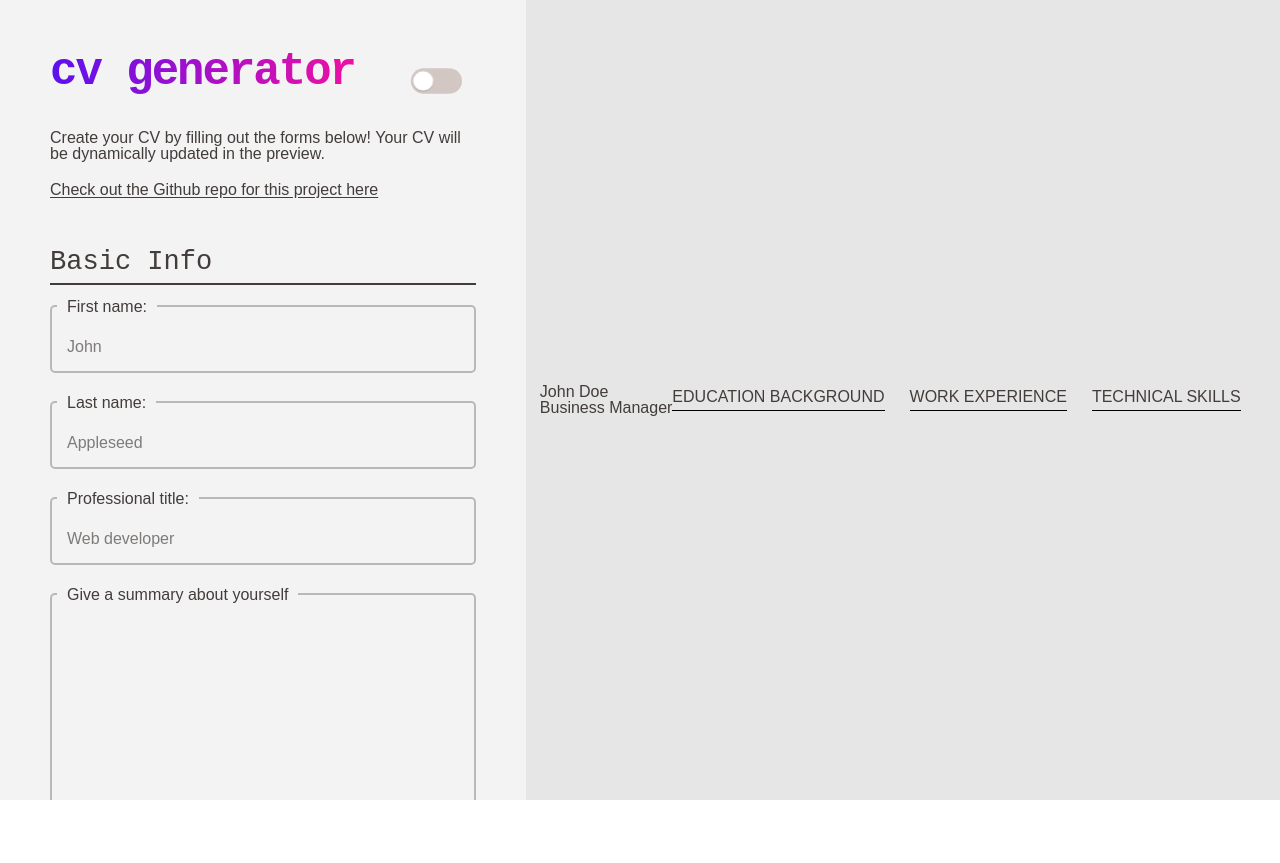
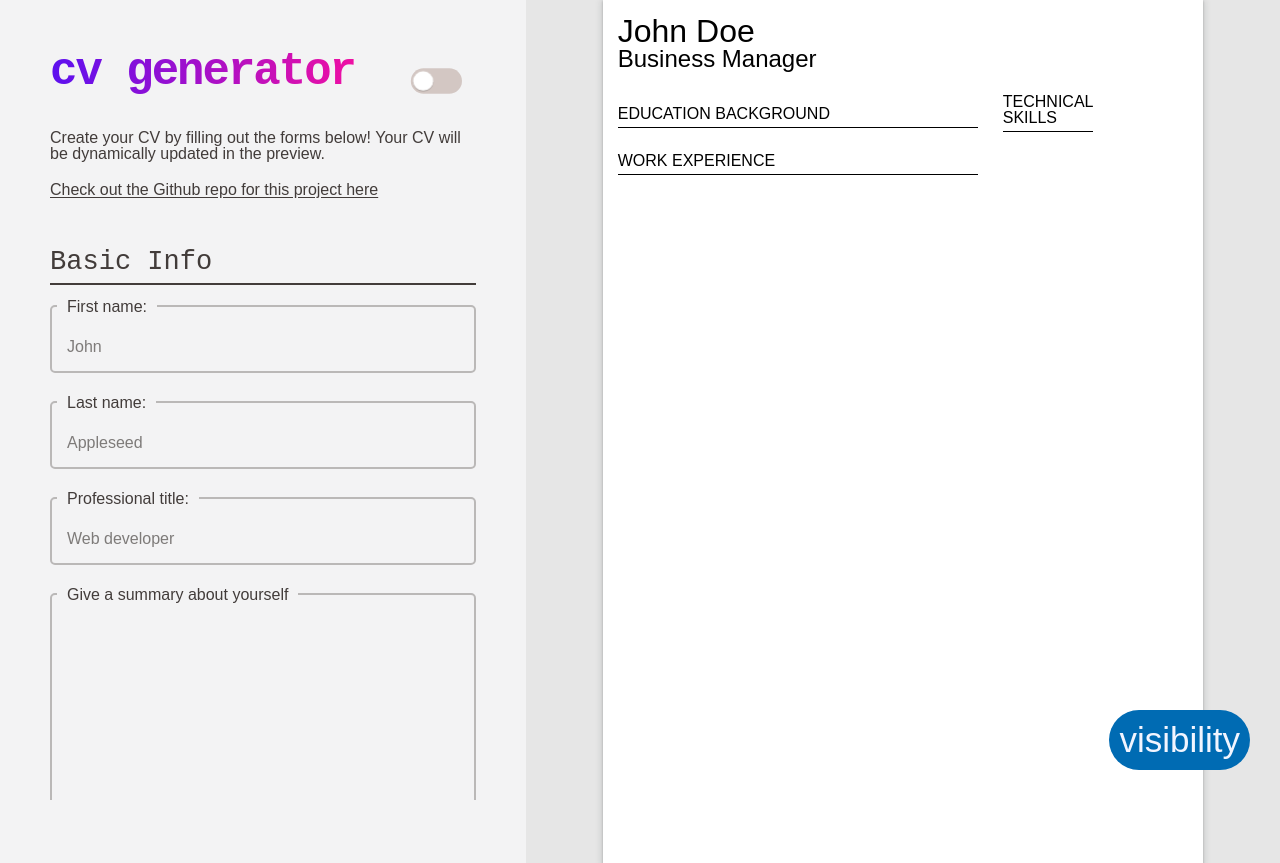
Before and after one commit to renchester/cv-generator, a React app: page / in a window 1280 px wide. Before the commit the page ends 800 px from the top, so only its background shows below. Built offline with nearby package versions, Linux system fonts and the light colour scheme; the HTML template or start-up script is replaced by a standard one.

Commit message:
Update element classes for style selectors

```diff
--- a/src/App.jsx
+++ b/src/App.jsx
@@ -28,9 +28,15 @@ function App() {
     },
   );
 
+  const [previewVisible, setPreviewVisibility] = useState(true);
+
   useEffect(() => {
     localStorage.setItem('cvFormData', JSON.stringify(formData));
   }, [formData]);
+
+  const togglePreview = () => {
+    setPreviewVisibility((prevState) => !prevState);
+  };
 
   const handleBasicInfoChanges = (e) => {
     const { name, value } = e.target;
@@ -135,7 +141,14 @@ function App() {
         submitCategoryInfo={submitCategoryInfo}
         deleteCategoryInfo={deleteCategoryInfo}
       />
-      <Preview formData={formData} />
+      {previewVisible && <Preview formData={formData} />}
+      <button
+        className="btn__toggle-preview material-symbols-outlined"
+        type="button"
+        onClick={togglePreview}
+      >
+        visibility
+      </button>
     </div>
   );
 }
--- a/src/components/editors/FormBanner.jsx
+++ b/src/components/editors/FormBanner.jsx
@@ -5,7 +5,7 @@ function FormBanner(props) {
     <div className="form-banner__completed form-banner__editable">
       <p className="form-banner__list-item-text">
         <span className="list-item__main-text">{mainText} </span>
-        <span className="list-item-sub-text">/ {subText} . . . </span>
+        <span className="list-item-sub-text">/ {subText} </span>
       </p>
 
       <div className="form-banner__btn-container">
--- a/src/components/preview/BasicInfoView.jsx
+++ b/src/components/preview/BasicInfoView.jsx
@@ -2,15 +2,15 @@ function BasicInfoView(props) {
   const { data } = props;
 
   return (
-    <div className="preview__area preview__basic-info">
+    <section className="preview-area preview-area__basic-info">
       <h1 className="preview__name">
         {data.firstName || 'John'} {data.lastName || 'Doe'}
       </h1>
       <h2 className="preview__job-title">
         {data.occupation || 'Business Manager'}
       </h2>
-      <p className="preview__self-description">{data.selfDescription}</p>
-    </div>
+      <p className="preview__self-summary">{data.selfSummary}</p>
+    </section>
   );
 }
 
--- a/src/components/preview/ContactInfoView.jsx
+++ b/src/components/preview/ContactInfoView.jsx
@@ -2,7 +2,7 @@ function ContactInfoView(props) {
   const { data } = props;
 
   return (
-    <div className="preview__area preview__contact-info">
+    <section className="preview__area preview__contact-info">
       <div className="preview__contact-wrapper">
         <img src="" alt="" className="preview__contact-icon icon-mail" />
         <span className="preview__email">{data.email}</span>
@@ -19,7 +19,7 @@ function ContactInfoView(props) {
         <img src="" alt="" className="preview__contact-icon icon-linkedin" />
         <span className="preview__linkedin">{data.linkedin}</span>
       </div>
-    </div>
+    </section>
   );
 }
 
--- a/src/components/preview/Preview.jsx
+++ b/src/components/preview/Preview.jsx
@@ -10,12 +10,19 @@ function Preview(props) {
 
   return (
     <div className="preview__container">
-      <BasicInfoView data={formData.basicInfo} />
-      <ContactInfoView data={formData.contactInfo} />
-      <EducationInfoView data={formData.educationInfo} />
-      <ExperienceInfoView data={formData.experienceInfo} />
-      <SkillsInfoView data={formData.skillsInfo} />
-      <OtherInfoView data={formData.otherInfo} />
+      <main className="preview__printable">
+        <section className="preview__main-col">
+          <BasicInfoView data={formData.basicInfo} />
+          <EducationInfoView data={formData.educationInfo} />
+          <ExperienceInfoView data={formData.experienceInfo} />
+        </section>
+
+        <section className="preview__sidebar">
+          <ContactInfoView data={formData.contactInfo} />
+          <SkillsInfoView data={formData.skillsInfo} />
+          <OtherInfoView data={formData.otherInfo} />
+        </section>
+      </main>
     </div>
   );
 }
```
